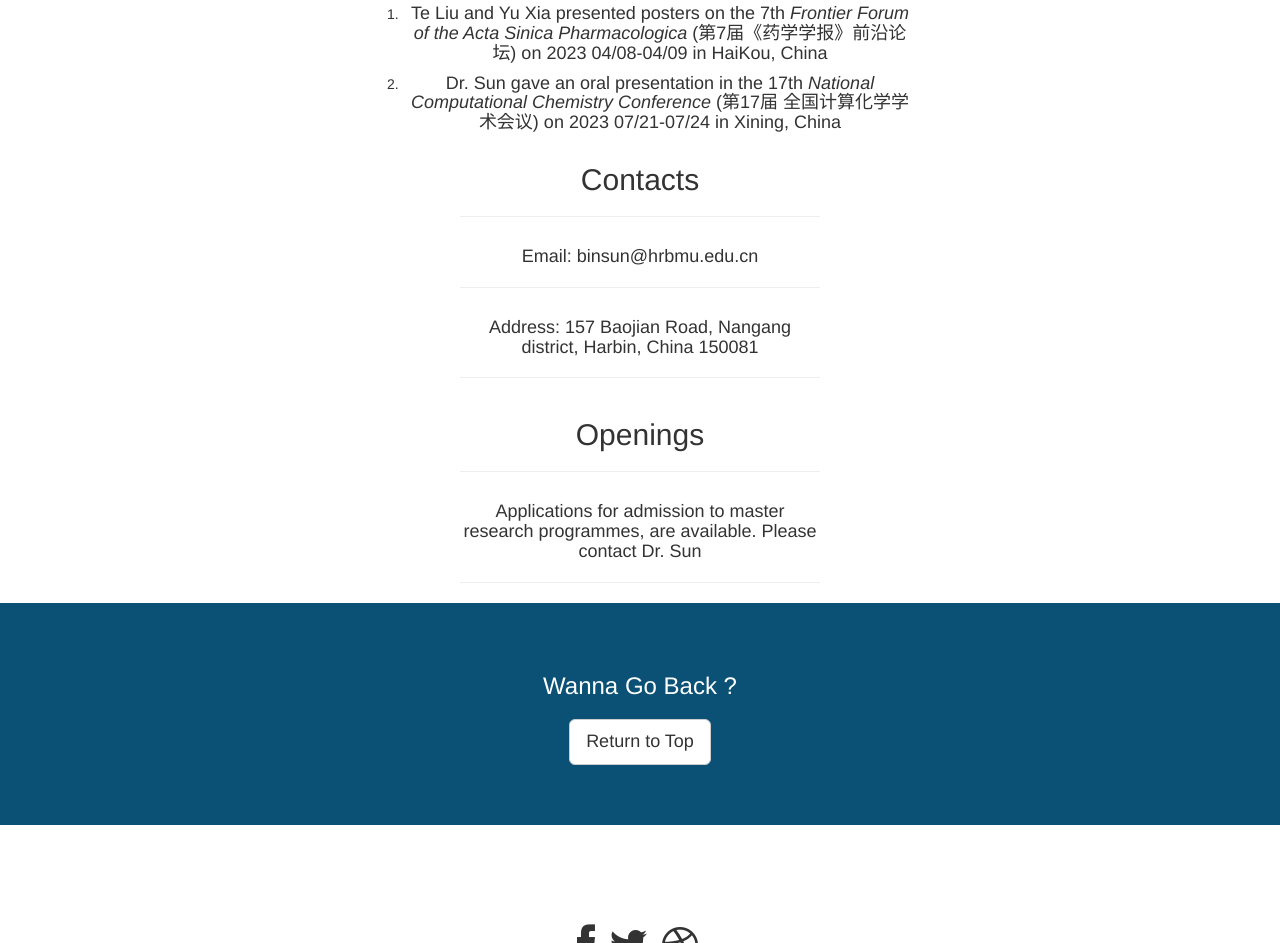
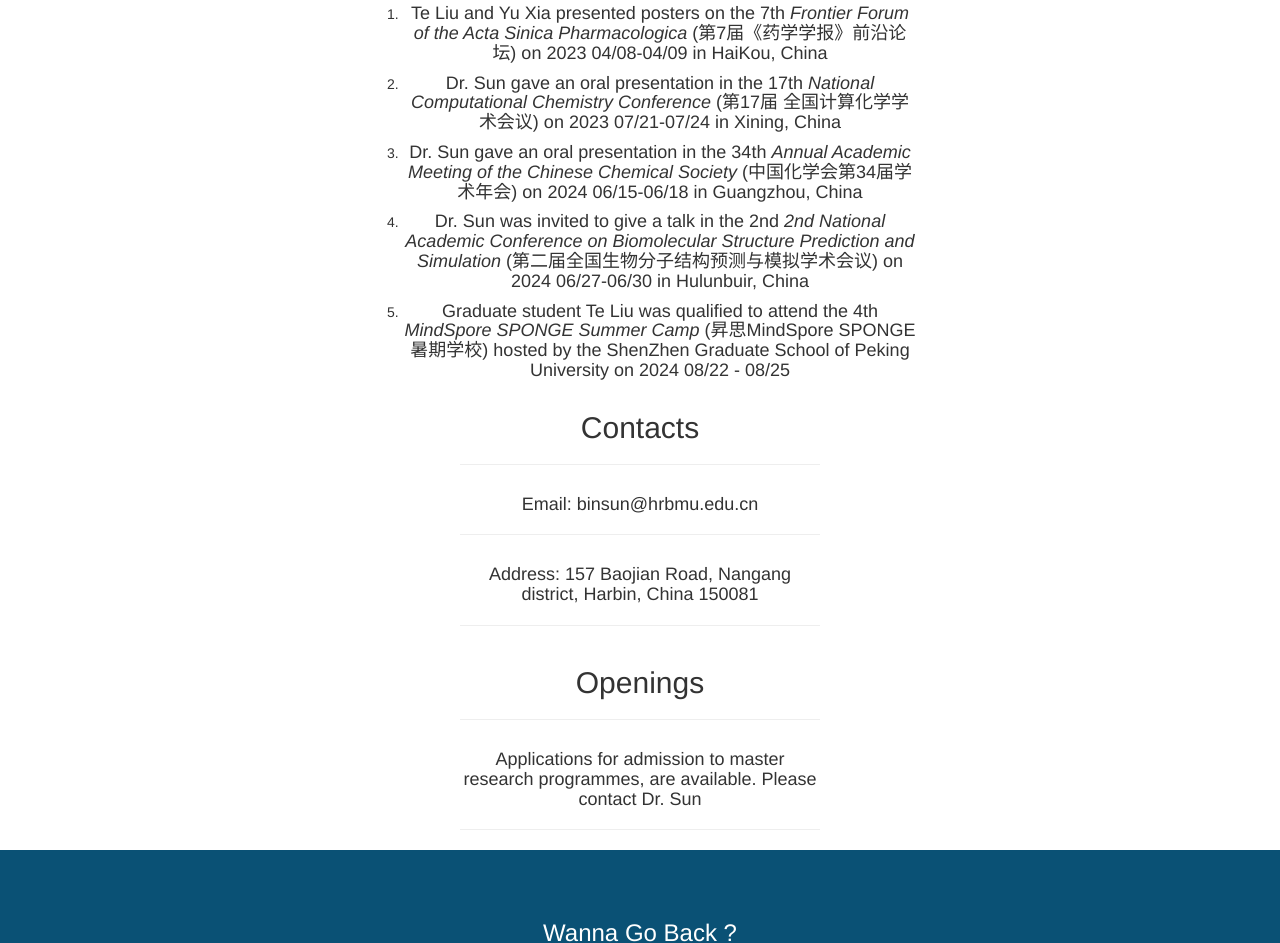
Before and after one commit to bsu233/bslab.github.io, a plain HTML site: page index.html in a window 1280 px wide. Shown: the part 6314-7257 px from the top of the page. Drawn offline with Linux system fonts and the light colour scheme.

Commit message:
Update index.html

```diff
--- a/index.html
+++ b/index.html
@@ -359,6 +359,9 @@ Journal of Chemical Information and Modeling. </h4> </li>
 
            <li> <h4> Te Liu and Yu Xia presented posters on the 7th <em> Frontier Forum of the Acta Sinica Pharmacologica </em> (第7届《药学学报》前沿论坛) on 2023 04/08-04/09 in HaiKou, China</h4>  </li>
 	   <li><h4>  Dr. Sun gave an oral presentation in the 17th <em> National Computational Chemistry Conference</em> (第17届 全国计算化学学术会议) on 2023 07/21-07/24 in Xining, China </h4> </li>
+			  <li><h4>  Dr. Sun gave an oral presentation in the 34th <em>  Annual Academic Meeting of the Chinese Chemical Society </em>  (中国化学会第34届学术年会) on 2024 06/15-06/18 in Guangzhou, China </h4> </li>
+			<li><h4>  Dr. Sun was invited to give a talk in the 2nd  <em>  2nd National Academic Conference on Biomolecular Structure Prediction and Simulation </em>  (第二届全国生物分子结构预测与模拟学术会议) on 2024 06/27-06/30 in Hulunbuir, China </h4> </li>
+			<li><h4>  Graduate student Te Liu was qualified to attend the 4th <em> MindSpore SPONGE Summer Camp </em>  (昇思MindSpore SPONGE暑期学校) hosted by the ShenZhen Graduate School of Peking University on 2024 08/22 - 08/25 </h4> </li>
 	</ol>
 
 
```
